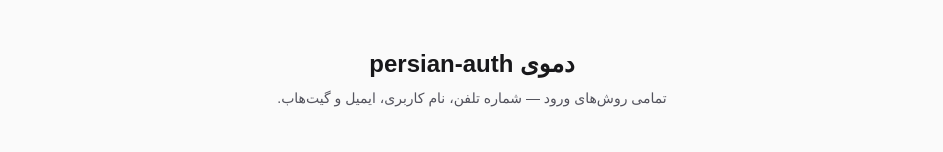
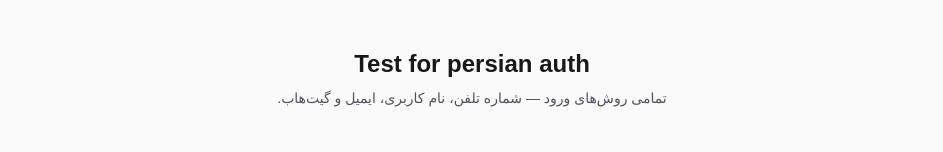
Before and after one commit to amirmatinjamshidi-rgb/persian-auth, a Next.js app: page /Login in a window 1280 px wide. Shown: the top 152 px of the page, without its empty margins (168-1111 px from the left). Built offline with nearby package versions, Linux system fonts and the light colour scheme; no server answers.

Commit message:
added everything

```diff
--- a/app/Login/page.tsx
+++ b/app/Login/page.tsx
@@ -30,7 +30,7 @@
       <div className="mx-auto flex max-w-5xl flex-col gap-10">
         <header className="flex flex-col gap-2 text-center">
           <h1 className="text-2xl font-semibold text-zinc-900 dark:text-zinc-50">
-            دموی persian-auth
+            Test for persian auth
           </h1>
           <p className="text-sm text-zinc-600 dark:text-zinc-400">
             تمامی روش‌های ورود — شماره تلفن، نام کاربری، ایمیل و گیت‌هاب.
```
